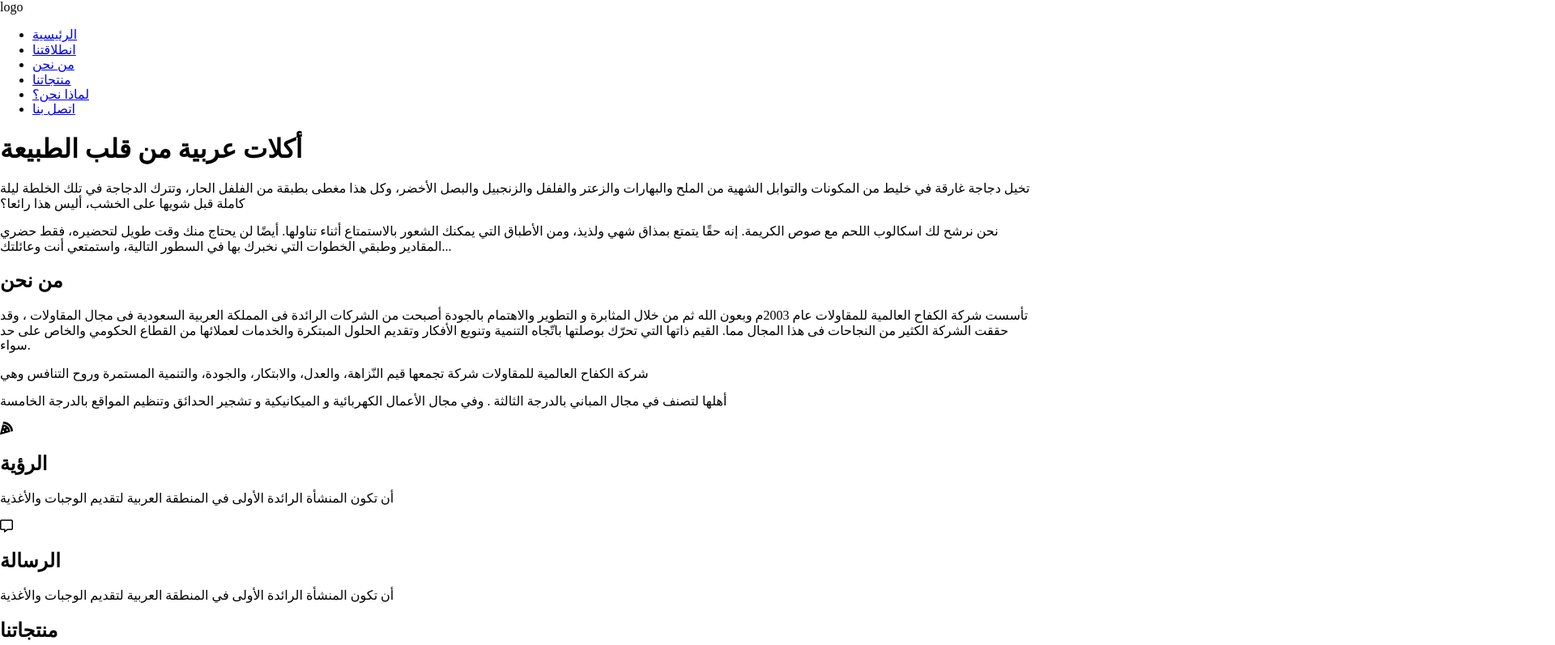
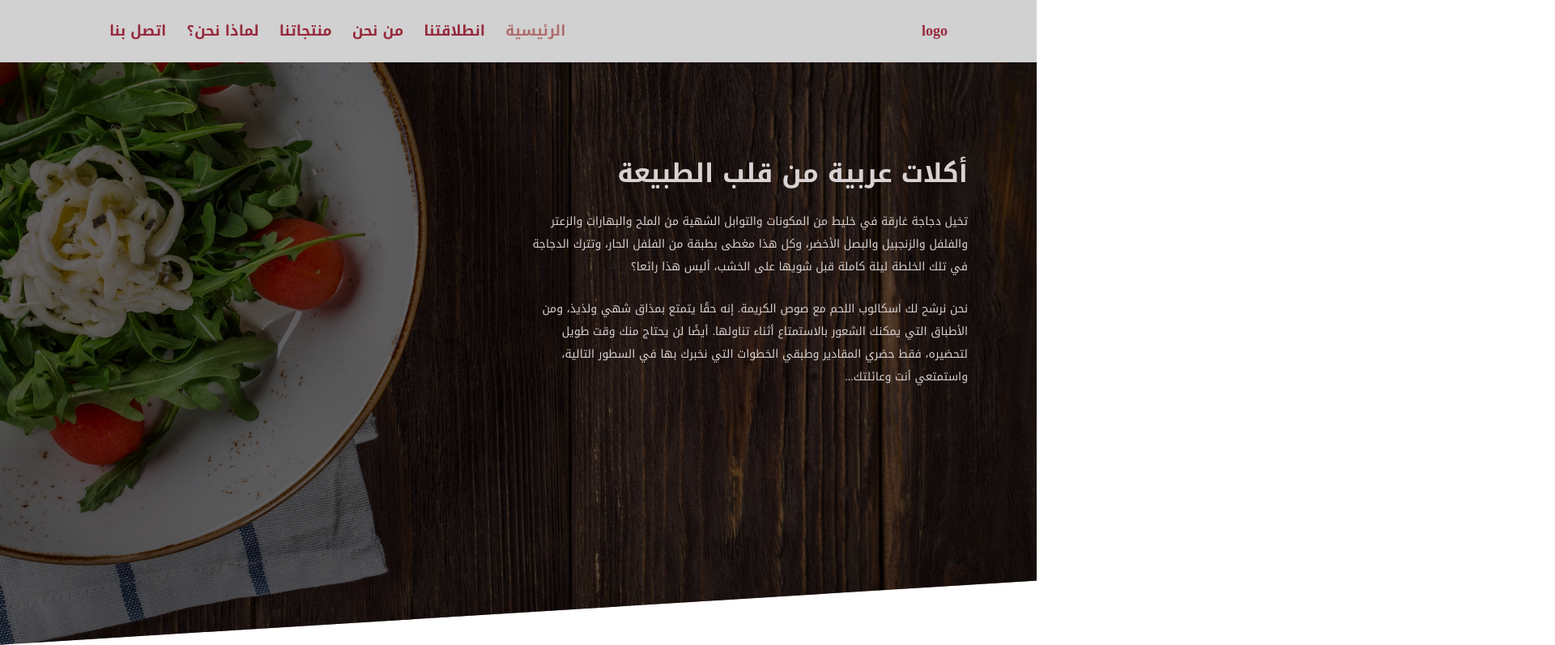
Before and after one commit to MuhammadRabi/P02-Assignments, a plain HTML site: page Food-Prototype/index.html in a window 1280 px wide. Shown: the top 797 px of the page at 81% size, 1920 px wide, since content can reach past the window. Drawn offline with Linux system fonts and the light colour scheme; the site is published under a folder, as on GitHub Pages, so addresses that start at the root find nothing.

Commit message:
minor tweaks

```diff
--- a/Food-Prototype/css/style.scss
+++ b/Food-Prototype/css/style.scss
@@ -33,18 +33,18 @@ li {
 /* === fonts === */
 @font-face {
   font-family: "droid";
-  src: url("/fonts/Droid-Arabic-Kufi.ttf");
+  src: url("../fonts/Droid-Arabic-Kufi.ttf");
 }
 
 @font-face {
   font-family: "droid";
-  src: url("/fonts/DroidKufi-Regular.ttf");
+  src: url("../fonts/DroidKufi-Regular.ttf");
   font-weight: 300;
 }
 
 @font-face {
   font-family: "droid";
-  src: url("/fonts/DroidKufi-Bold.ttf");
+  src: url("../fonts/DroidKufi-Bold.ttf");
   font-weight: 700;
 }
 
--- a/Food-Prototype/index.html
+++ b/Food-Prototype/index.html
@@ -6,7 +6,7 @@
     <meta http-equiv="X-UA-Compatible" content="IE=edge">
     <meta name="viewport" content="width=device-width, initial-scale=1.0">
     <!-- bootstap grid 4.60 -->
-    <link rel="stylesheet" href="/css/Bootstrap grid 4.60.css">
+    <link rel="stylesheet" href="css/Bootstrap grid 4.60.css">
     <!-- font awesome-->
     <link rel="stylesheet" href="https://cdnjs.cloudflare.com/ajax/libs/font-awesome/5.15.2/css/all.min.css"
         integrity="sha512-HK5fgLBL+xu6dm/Ii3z4xhlSUyZgTT9tuc/hSrtw6uzJOvgRr2a9jyxxT1ely+B+xFAmJKVSTbpM/CuL7qxO8w=="
@@ -15,7 +15,7 @@
     <!-- normalize -->
     <link rel="stylesheet" href="css/normalize.css">
     <!-- my styles -->
-    <link rel="stylesheet" href="/css/style.css">
+    <link rel="stylesheet" href="css/style.css">
     <title>Food Company</title>
 </head>
 
```
Also changed, not shown: Food-Prototype/css/style.css, 1 other file.
